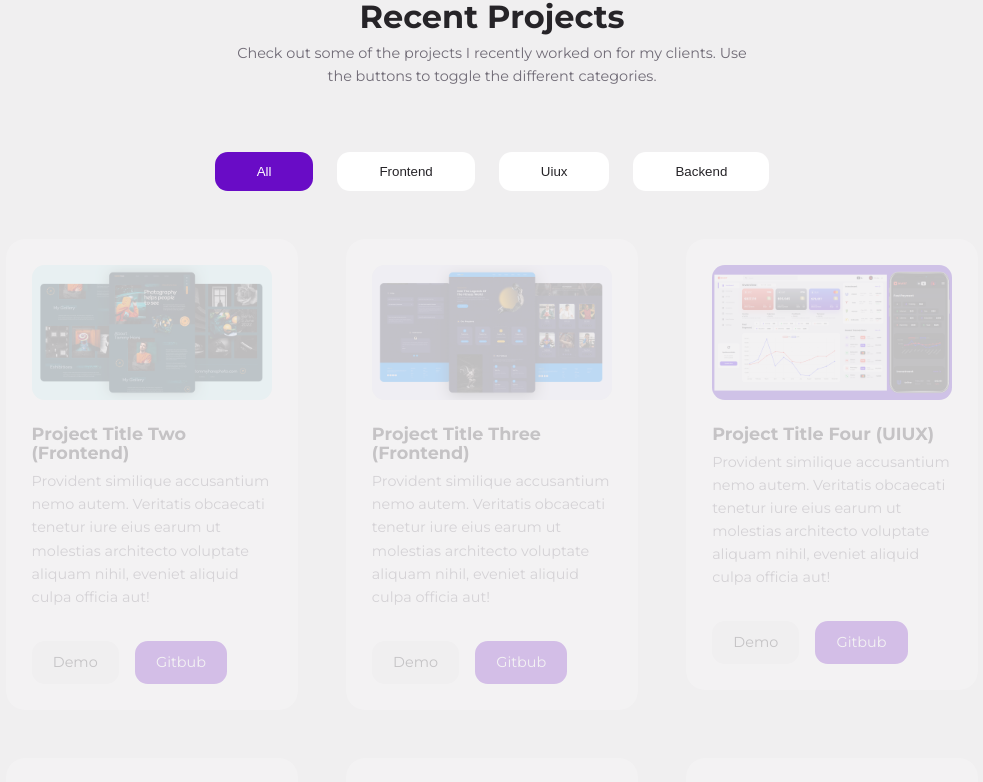
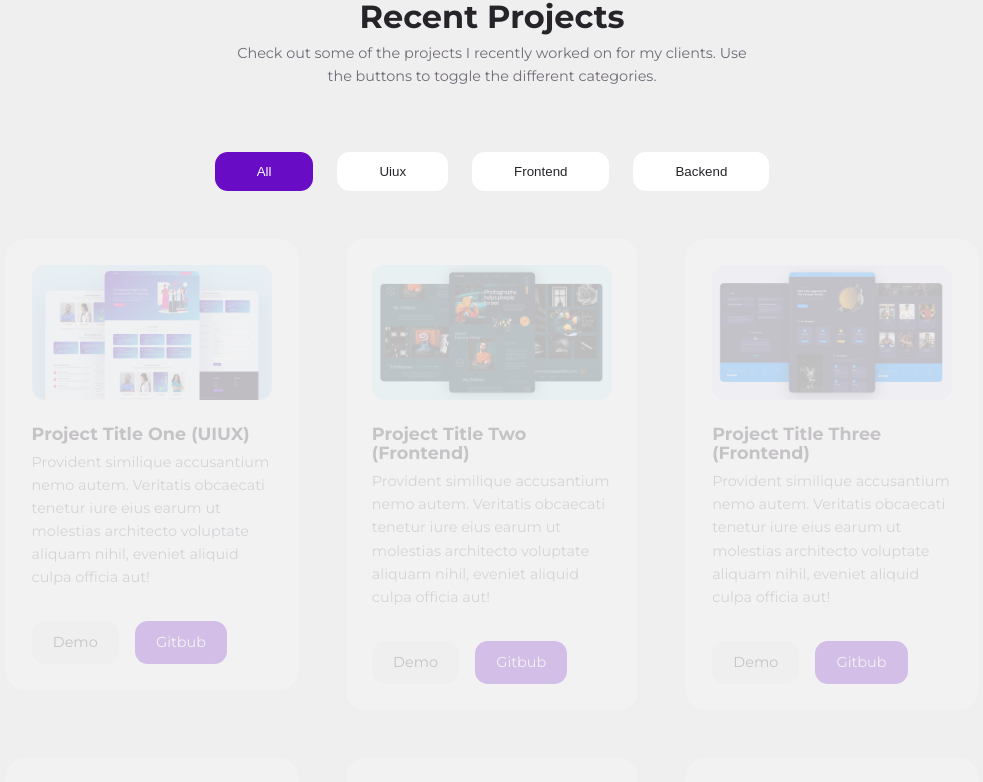
Before and after one commit to Amirsohail335/react-portfolio, a React (Create React App) app: page / in a window 1280 px wide. Shown: the part 2545-3327 px from the top of the page, without its empty margins (148-1131 px from the left). Built offline with nearby package versions, Linux system fonts and the light colour scheme.

Commit message:
committed

```diff
--- a/src/sections/portfolio/data.js
+++ b/src/sections/portfolio/data.js
@@ -9,15 +9,15 @@ import Image8 from '../../assets/project8.jpg'
 import Image9 from '../../assets/project9.jpg'
 
 const data = [
-    // {
-    //     id: 1,
-    //     category: 'uiux',
-    //     image: Image1,
-    //     title: "Project Title One (UIUX)",
-    //     desc: "Provident similique accusantium nemo autem. Veritatis obcaecati tenetur iure eius earum ut molestias architecto voluptate aliquam nihil, eveniet aliquid culpa officia aut!",
-    //     demo: 'http://egatortutorials.com',
-    //     github: 'https://github.com/egattor'
-    // },
+    {
+        id: 1,
+        category: 'uiux',
+        image: Image1,
+        title: "Project Title One (UIUX)",
+        desc: "Provident similique accusantium nemo autem. Veritatis obcaecati tenetur iure eius earum ut molestias architecto voluptate aliquam nihil, eveniet aliquid culpa officia aut!",
+        demo: 'http://egatortutorials.com',
+        github: 'https://github.com/egattor'
+    },
     {
         id: 2,
         category: 'frontend',
```
